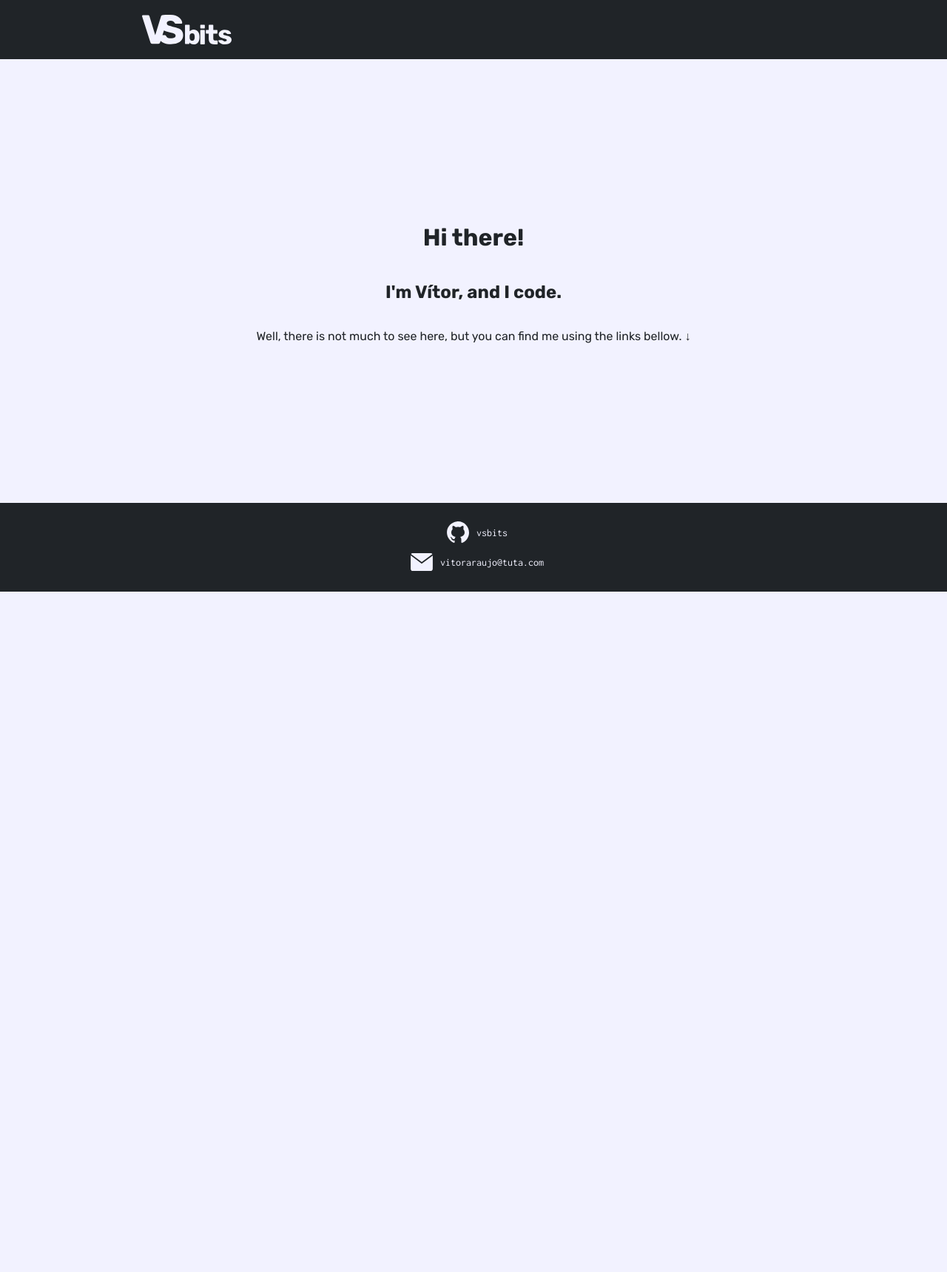
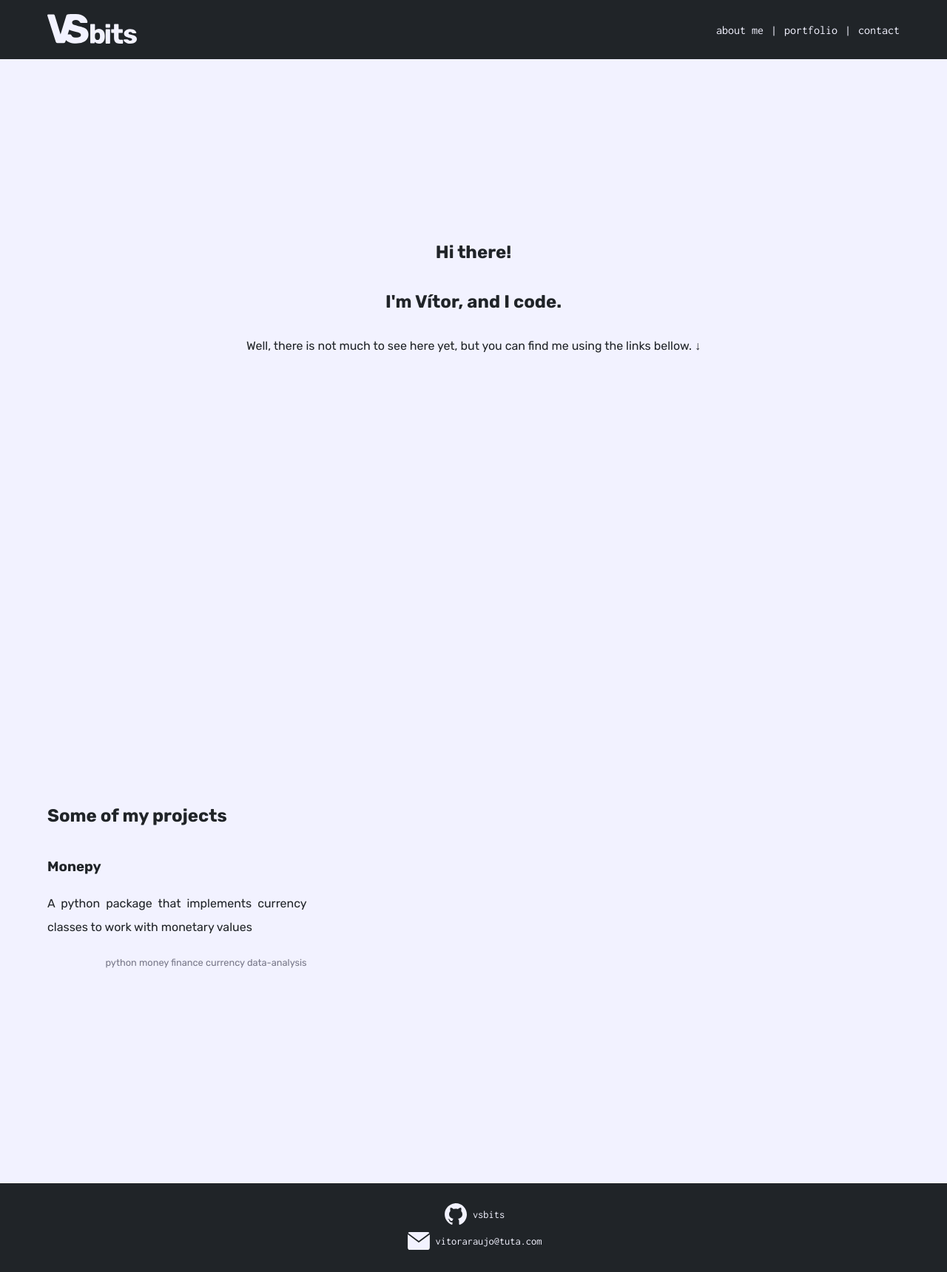
Before and after one commit to vsbits/vsbits.github.io, a plain HTML site: page index.html in a window 1280 px wide. Shown: the whole page at 74% size. Before the commit the page ends 800 px from the top, so only its background shows below. Drawn offline with Linux system fonts and the light colour scheme.

Commit message:
add portfolio and menu

```diff
--- a/index.html
+++ b/index.html
@@ -4,11 +4,13 @@
 <meta charset="utf-8" />
 <meta name="viewport" content="width=device-width, initial-scale=1.0">
 <link rel="stylesheet" href="styles.css">
+<script src="scripts.js"></script>
 <title>VSbits</title>
 </head>
   <body>
     <header>
         <div class="container">
+            <div class="title">
                 <a id="title" href="/">
                     <svg width="121px" height="40px" viewBox="0 0 39.859291 13.139792" version="1.1" id="svg8" xmlns="http://www.w3.org/2000/svg">
                         <g id="layer1" transform="translate(-139.61801,-12.242415)">
@@ -17,16 +19,46 @@
                     </svg>
                 </a>
             </div>
+            <div class="menu">
+                <button class="mobile" id="toggle-menu" onclick="toggleMenu()">☰</button>
+                <ul id="navbar" class="navbar closed">
+                    <li>
+                        <a href="#about-me" onclick="toggleMenu()">about me</a>
+                    </li>
+                    <span class="menu-separator">|</span>
+                    <li>
+                        <a href="#portfolio" onclick="toggleMenu()">portfolio</a>
+                    </li>
+                    <span class="menu-separator">|</span>
+                    <li>
+                        <a href="#links" onclick="toggleMenu()">contact</a>
+                    </li>
+                </ul>
+            </div>
+        </div>
     </header>
     <main>
-    <div class="container">
+    <section id="about-me">
         <h1>Hi there!</h1>
         <h2>I'm Vítor, and I code.</h2>
-            <p>Well, there is not much to see here, but you can find me using the links bellow. ↓</p>
-        </div>
+        <p>Well, there is not much to see here yet, but you can find me using the links bellow. ↓</p>
+    </section>
+    <section id="portfolio">
+        <h2>
+            Some of my projects
+        </h2>
+        <div class="container">
+        <article>
+            <a href="/monepy"><h3>Monepy</h3></a>
+            <p class="description">A python package that implements currency classes to work with monetary values</p>
+            <p class="tags">
+            python money finance currency data-analysis
+            </p>
+        </article>
+    </section>
     </main>
     <footer>
-            <div class="links">
+            <div id="links" class="container">
                 <a href="https://github.com/vsbits" class="icon" title="GitHub">
                     <svg viewBox="0 0 24 24" width="36px" height="36px">
                         <path d="M10.9,2.1c-4.6,0.5-8.3,4.2-8.8,8.7c-0.5,4.7,2.2,8.9,6.3,10.5C8.7,21.4,9,21.2,9,20.8v-1.6c0,0-0.4,0.1-0.9,0.1 c-1.4,0-2-1.2-2.1-1.9c-0.1-0.4-0.3-0.7-0.6-1C5.1,16.3,5,16.3,5,16.2C5,16,5.3,16,5.4,16c0.6,0,1.1,0.7,1.3,1c0.5,0.8,1.1,1,1.4,1 c0.4,0,0.7-0.1,0.9-0.2c0.1-0.7,0.4-1.4,1-1.8c-2.3-0.5-4-1.8-4-4c0-1.1,0.5-2.2,1.2-3C7.1,8.8,7,8.3,7,7.6C7,7.2,7,6.6,7.3,6 c0,0,1.4,0,2.8,1.3C10.6,7.1,11.3,7,12,7s1.4,0.1,2,0.3C15.3,6,16.8,6,16.8,6C17,6.6,17,7.2,17,7.6c0,0.8-0.1,1.2-0.2,1.4 c0.7,0.8,1.2,1.8,1.2,3c0,2.2-1.7,3.5-4,4c0.6,0.5,1,1.4,1,2.3v2.6c0,0.3,0.3,0.6,0.7,0.5c3.7-1.5,6.3-5.1,6.3-9.3 C22,6.1,16.9,1.4,10.9,2.1z"/>
--- /dev/null
+++ b/scripts.js
@@ -0,0 +1,14 @@
+function toggleMenu(){
+    toggle = document.getElementById("toggle-menu");
+    navbar = document.getElementById("navbar");
+    value = toggle.innerHTML;
+    switch (value) {
+        case "☰":
+            toggle.innerHTML = "✕";
+            navbar.classList.remove("closed")
+            break;
+        default:
+            toggle.innerHTML = "☰";
+            navbar.classList.add("closed")
+    };
+};
--- a/styles.css
+++ b/styles.css
@@ -1,3 +1,15 @@
+:root{
+  --header-height: 80px;
+  --footer-height: 120px;
+  --section-margin: 75px;
+  --section-margin-top: calc(var(--header-height) + var(--section-margin));
+  --section-height: calc(100vh - 2 * (var(--header-height) + var(--section-margin)));
+  --darkest: #202428;
+  --bright: #778;
+  --brightest: #f2f2ff;
+  --blue: #3385ff;
+}
+
 @font-face {
   font-family: Inconsolata;
   src: url("Inconsolata.ttf");
@@ -8,89 +20,257 @@
 }
 html {
   height: 100%;
+  scroll-behavior: smooth
 }
-html body {
-  background: #f2f2ff;
+body {
+  background: var(--brightest);
   height: 100%;
   margin: 0;
-  color: #202428;
-  font-family: Rubik;
+  color: var(--darkest);
+  font-family: Rubik, sans-serif;
   display: grid;
-  grid-template-areas: "header" "main" "footer";
-  grid-template-rows: 80px auto 120px;
+  grid-template-areas: "main" "footer";
+  grid-template-rows: auto var(--footer-height);
+  grid-template-columns: 100%;
 }
-html body :not(script) {
+
+header {
+  height: var(--header-height);
+  position: fixed;
+  top: 0;
+  left: 0;
+
+  #toggle-menu {
+      font-size: 1.75em;
+  }
+
+  .container {
+      grid-template-areas: "title menu";
+      grid-template-columns: repeat(2, minmax(0, 1fr));
+      > div {
+        display: flex;
+      }
+
+      .menu {
+        justify-content: right;
+      }
+
+      #toggle-menu {
+        display: none;
+      }
+
+      .navbar, .navbar.closed {
+        display: flex;
+
+        .menu-separator {
+          display: inline-block;
+          margin: 0 10px;
+        }
+      }
+  }
+}
+
+
+main {
+  grid-area: main;
+
+  a {
+    text-decoration: none;
+    color: var(--blue);
+  }
+
+  section {
+    margin: 0 auto;
+    display: flex;
+    flex-direction: column;
+    justify-content: center;
+    padding-top: var(--section-margin-top);
+    padding-bottom: var(--section-margin-top);
+    width: 90%;
+    max-width: 1200px;
+    min-height: var(--section-height);
+
+    article {
+      line-height: 2em;
+
+      p {
+        text-align: justify;
+      }
+    }
+  }
+
+  #about-me {
+    text-align: center;
+  }
+
+  #blog, #portfolio {
+
+    .container {
+      display: grid;
+      grid-template-areas: "post post post";
+      grid-template-columns: repeat(3, minmax(0, 1fr));
+      column-gap: 50px;
+    }
+    article {
+      a {
+        color: var(--darkest);
+
+        &:hover {
+          color: var(--blue);
+        }
+      }
+
+      .pub-date, .tags {
+        color: var(--bright);
+        text-align: right;
+      }
+
+      .pub-date {
+        margin-bottom: 0;
+      }
+
+      .tags {
+        margin-top: 0;
+        font-size: 0.8em;
+      }
+
+      .preview, .description {
+        text-align: justify;
+      }
+    }
+  }
+}
+
+footer {
+  grid-area: footer;
+  height: var(--footer-height);
+  justify-items: center;
+  display: flex;
+  flex-direction: column;
+
+  h2 {
+    font-size: 1em;
+    font-weight: bold;
+  }
+
+  #links {
+    display: flex;
+    flex-direction: column;
+    align-items: center;
+
+    a {
+      width: fit-content;
+      align-items: center;
+      display: flex;
+      font-size: 0.9em;
+
+      svg {
+        margin-right: 5px;
+      }
+    }
+  }
+}
+
+header, footer {
   display: flex;
   align-items: center;
-  justify-content: center;
+  width: 100%;
+  background-color: var(--darkest);
+  color: var(--brightest);
+  font-family: Inconsolata, monospace;
+
+  a {
+    text-decoration: none;
+    color: var(--brightest);
+    fill: var(--brightest);
+
+    &:hover, &:hover > svg {
+      color: var(--blue);
+      fill: var(--blue)
     }
-html body header, html body footer {
-  background-color: #202428;
-  font-family: Inconsolata;
+  }
+
+  ul {
     padding: 0;
+
+    li {
+      list-style: none;
     }
-html body header a, html body footer a {
-  text-decoration: none;
-  color: #f2f2ff;
-  fill: #f2f2ff;
   }
-html body header a:hover, html body footer a:hover {
-  color: #3385ff;
-  fill: #3385ff;
+
+  .container {
+    display: grid;
+    align-items: center;
+    max-width: 1200px;
+    width: 90%;
+    margin: auto auto;
   }
-html body header #title, html body footer #title {
-  font-size: 28px;
 }
-html body header {
-  grid-area: header;
+
+@media only screen and (max-width: 960px) {
+  header .container {
+      #toggle-menu {
+          display: inline-block;
+          height: fit-content;
+          width: fit-content;
+          background-color: transparent;
+          color: var(--brightest);
+          border-style: none;
+          font-weight: bold;
+
+          &:hover {
+              color: var(--blue);
+              cursor: pointer;
           }
-html body header .container {
-  width: 70vw;
-  justify-content: left;
       }
-html body main {
-  grid-area: main;
-  margin: 75px 0;
+
+      .navbar.closed {
+          visibility: hidden;
+          opacity: 0;
       }
-html body main .container {
+
+      .navbar {
+          position: fixed;
+          visibility: visible;
+          opacity: 1;
+          transition: visibility 0s ease-in 0ms, opacity 500ms;
+          margin: 0;
+          top: var(--header-height);
+          left: 0;
+          flex-direction: column;
+          width: 100%;
+          height: 100vh;
+          background-color: var(--darkest);
+          font-size: 1.5em;
+          row-gap: 20px;
+
+          li {
+              display: flex;
+              flex-direction: column;
+              align-items: center;
+              width: 90%;
+              margin: 0 auto;
+          }
+
+          .menu-separator {
+              display: none !important;
+          }
+      }
+  }
+
+  main section, header .container, footer .container {
+      max-width: 600px;
+  }
+
+  main {
+    #blog, #portfolio {
+          .container {
               display: grid;
-  grid-template-areas: "about";
-  align-items: center;
-  justify-items: center;
-  max-width: 75vw;
+              grid-template-areas: "post" "post" "post";
+              grid-template-columns: minmax(0, 1fr);
+              column-gap: 0;
+              row-gap: 20px;
           }
-html body main .container #about {
-  grid-area: about;
-  flex-direction: column;
       }
-html body main .container #about h1, html body main .container #about h2 {
-  margin-top: 0;
   }
-html body main .container #about h1 {
-  margin-bottom: 10px;
-  font-size: 30px;
 }
-html body main .container #about h2 {
-  margin-bottom: 25px;
-  font-size: 24px;
-}
-html body main .container #about p {
-  margin: 0;
-  font-size: 18px;
-}
-html body footer {
-  grid-area: footer;
-  font-size: 14px;
-}
-html body footer .links {
-  flex-direction: column;
-}
-html body footer .links svg {
-  width: 50px;
-}
-html body footer .links a {
-  height: 40px;
-}
-html body #print {
-  display: none !important;
-}/*# sourceMappingURL=styles.css.map */
```
Lines whose indentation alone changed are shown as unchanged.
